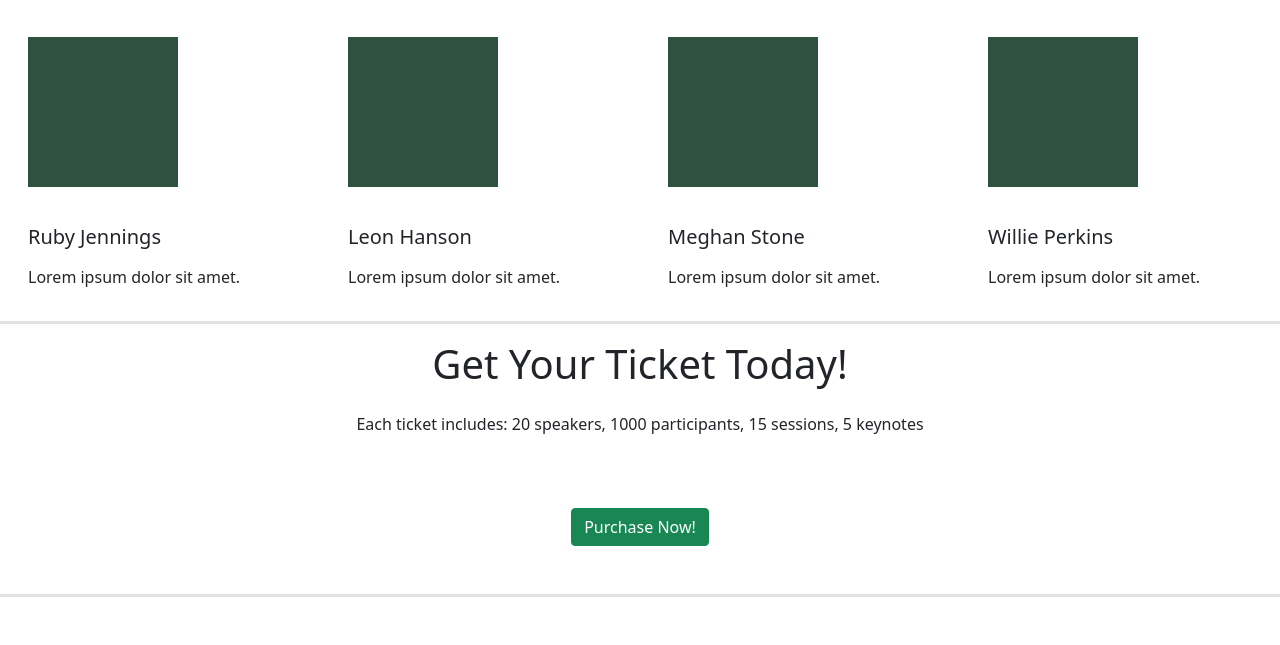
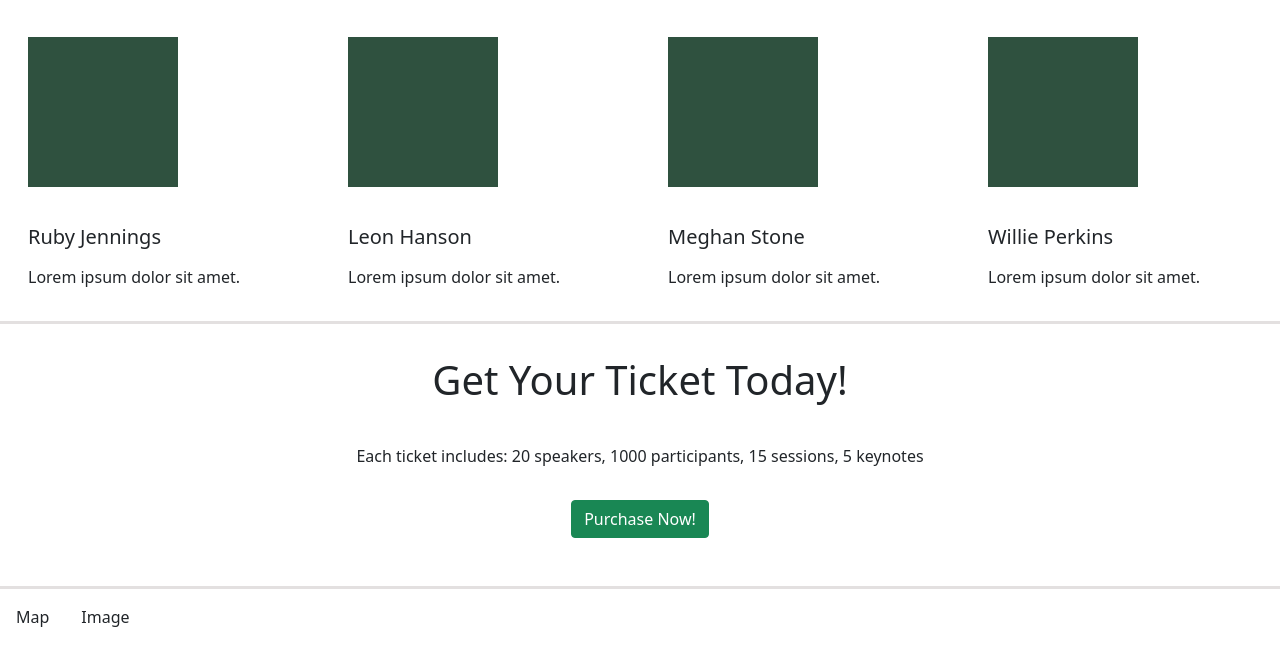
Before and after one commit to Merkeb-Tec/event-landing-page-MT, a plain HTML site: page index.html in a window 1280 px wide. Shown: the part 565-1210 px from the top of the page. Before the commit the page ends 1162 px from the top, so only its background shows below. Drawn offline with nearby package versions, Linux system fonts and the light colour scheme.

Commit message:
added new venue row with two columns

```diff
--- a/index.html
+++ b/index.html
@@ -30,7 +30,7 @@
       Ipsam rerum perferendis ut adipisci sint corrupti.</p>
 
 
-    <div class="d-flex flex-row bd-highlight mb-3">
+    <div class="d-flex  flex-wrap flex-md-nowrap  bd-highlight mb-3">
       <div class="container ">
         <div class="thumbnail d-inline-block m-3 d-md-inline-block">
         </div>
@@ -58,9 +58,14 @@
    </div>
 
    <div class="tickets">
-      <h1 class="text-center text-lg-center m-3">Get Your Ticket Today!</h1>
-      <p class="text-center m-4 text-lg-center">Each ticket includes: 20 speakers, 1000 participants, 15 sessions, 5 keynotes</p>
-      <button type="button" class="btn btn-success m-5">Purchase Now!</button>
+      <h1 class="text-center text-lg-center p-3 mt-3">Get Your Ticket Today!</h1>
+      <p class="text-center p-3 text-lg-center">Each ticket includes: 20 speakers, 1000 participants, 15 sessions, 5 keynotes</p>
+      <button type="button" class="btn btn-success mb-5">Purchase Now!</button>
+   </div>
+
+   <div class="d-flex flex-row venue">
+     <div class="m-3 column">Map</div>
+     <div class="m-3 column">Image</div>
    </div>
 
 
```
